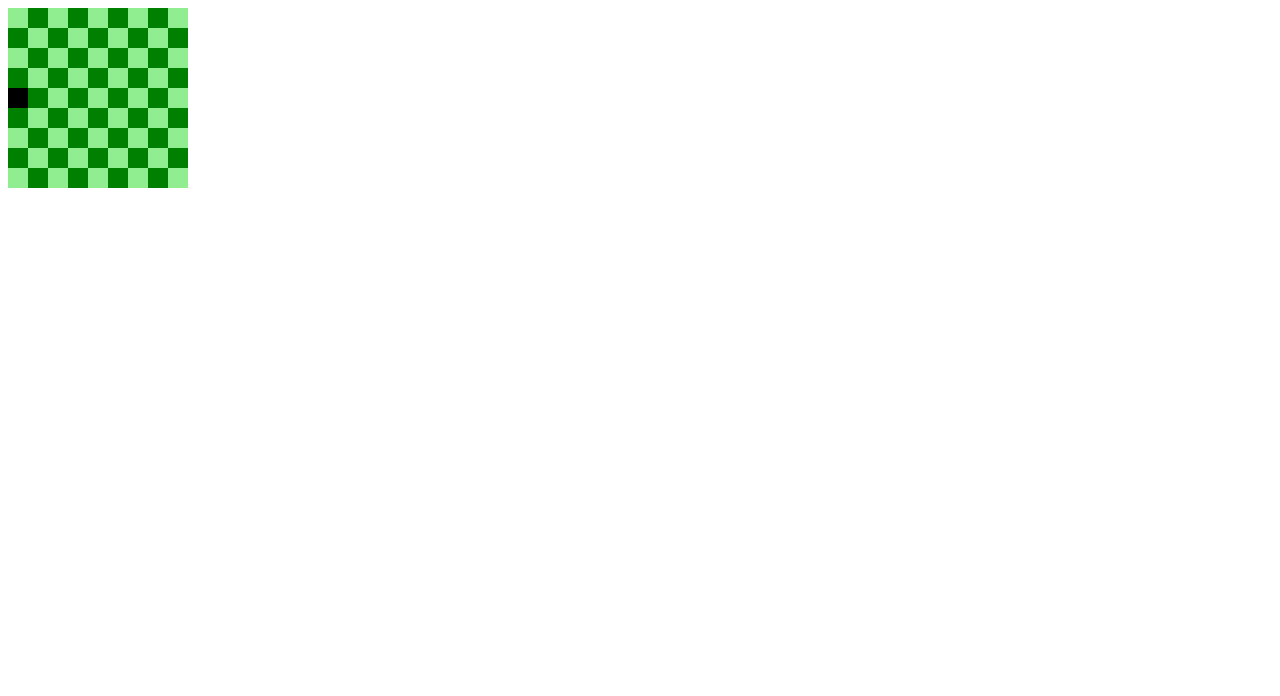
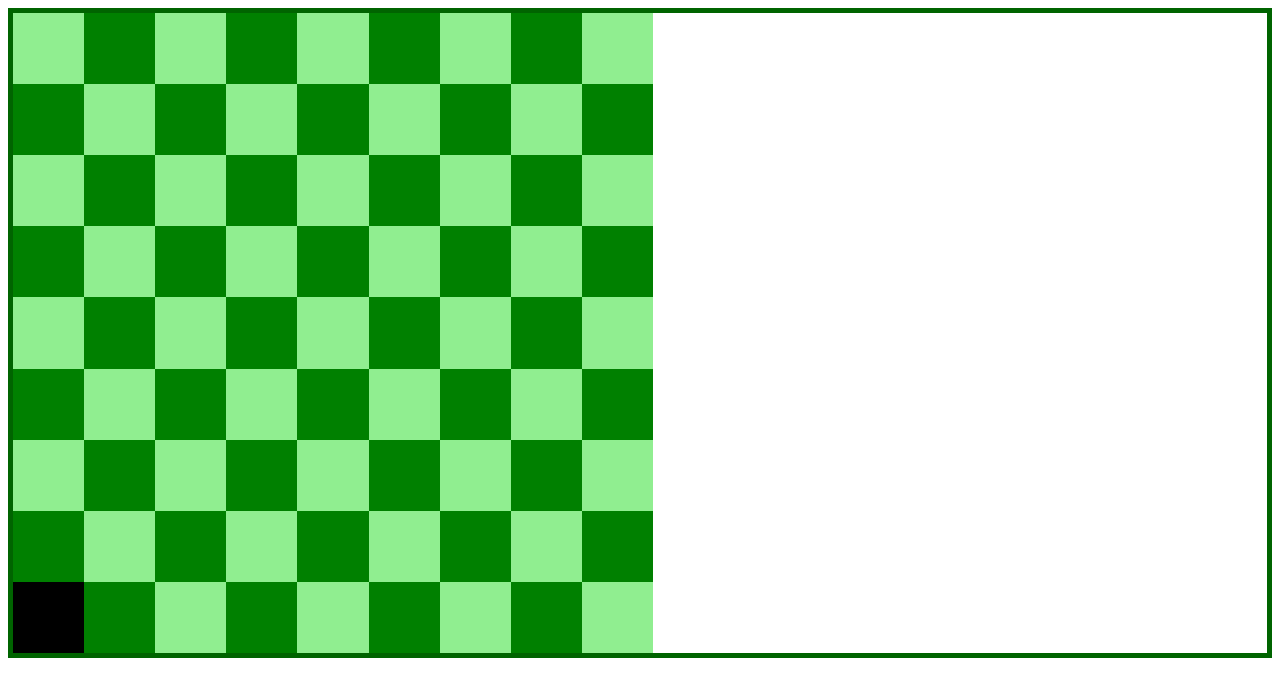
Before and after one commit to asherscott/Simple-Game-Mechanics, a plain HTML site: page index.html in a window 1280 px wide. Drawn offline with Linux system fonts and the light colour scheme.

Commit message:
board dynamic, not sprite

```diff
--- a/index.html
+++ b/index.html
@@ -5,8 +5,5 @@
         <script defer rel="javascript" src="index.js"></script>
     </head>
     <body>
-        <div id="grid">
-            <div id="sprite"></div>
-        </div>
     </body>
 </html>
--- a/index.js
+++ b/index.js
@@ -1,36 +1,37 @@
-const sprite = document.querySelector('#sprite');
-const size = 20;
-const position = {x: 0, y: size * 4};
-
-sprite.style.left = position.x + 'px';
-sprite.style.bottom = position.y + 'px';
-
-sprite.style.height = size + 'px';
-sprite.style.width = size + 'px';
+let size = window.innerWidth / (2 * 9);
+let position = {x: 0, y: 0};
 
 
 
 displayGrid();
+displaySprite();
 manualGridMovement();
+window.addEventListener('resize', changeSize)
 
 
 
 function displayGrid() {
-    let cellId = 'greenTile';
-    let counter = 0;
+    const grid = document.createElement('div');
+    grid.id = 'grid';
+    document.querySelector('body').append(grid);
+
+
+
+    let cellClass = 'greenTile';
+    let isGreen = true;
 
     for(let i = 0; i < 9; i++) {
         const column = document.createElement('div');
         column.className = 'column';
-        document.querySelector('#grid').append(column);
+        grid.append(column);
 
         for(let i = 0; i < 9; i++) {
-            counter++;
-            (counter % 2 === 0) ? cellId = 'greenTile' : cellId = 'lightGreenTile';
+            isGreen = !isGreen;
+            (isGreen) ? cellClass = 'greenTile' : cellClass = 'lightGreenTile';
 
             const cell = document.createElement('div');
             cell.className = 'cell';
-            cell.id = cellId;
+            cell.id = cellClass;
             cell.style.height = size + 'px';
             cell.style.width = size + 'px';
 
@@ -69,3 +70,25 @@ function manualGridMovement() {
 
     chooseDirection()
 }
+
+function changeSize() {
+    size = window.innerWidth / (2 * 9);
+
+    const grid = document.querySelector('#grid')
+    grid.remove();
+
+    displayGrid();
+    displaySprite();
+}
+
+function displaySprite() {
+    const sprite = document.createElement('div');
+    sprite.id = 'sprite';
+    document.querySelector('#grid').append(sprite);
+
+    sprite.style.left = position.x + 'px';
+    sprite.style.bottom = position.y + 'px';
+
+    sprite.style.height = size + 'px';
+    sprite.style.width = size + 'px';
+}
--- a/style.css
+++ b/style.css
@@ -3,19 +3,15 @@
 }
 
 #sprite {
-    background-color: rgba(0, 0, 0, 1);
+    background-color: black;
     position: absolute;
     z-index: 7;
-    /* height: 5vmin;
-    width: 5vmin; */
 }
 
 #grid {
     display: flex;
     position: relative;
-    margin: auto;
-    left: 0px;
-    bottom: 0px;
+    border: 5px solid darkgreen;
 }
 
 #greenTile {
@@ -25,8 +21,3 @@
 #lightGreenTile {
     background-color: lightgreen;
 }
-
-/* .cell {
-    height: 5vmin;
-    width: 5vmin;
-} */
```
